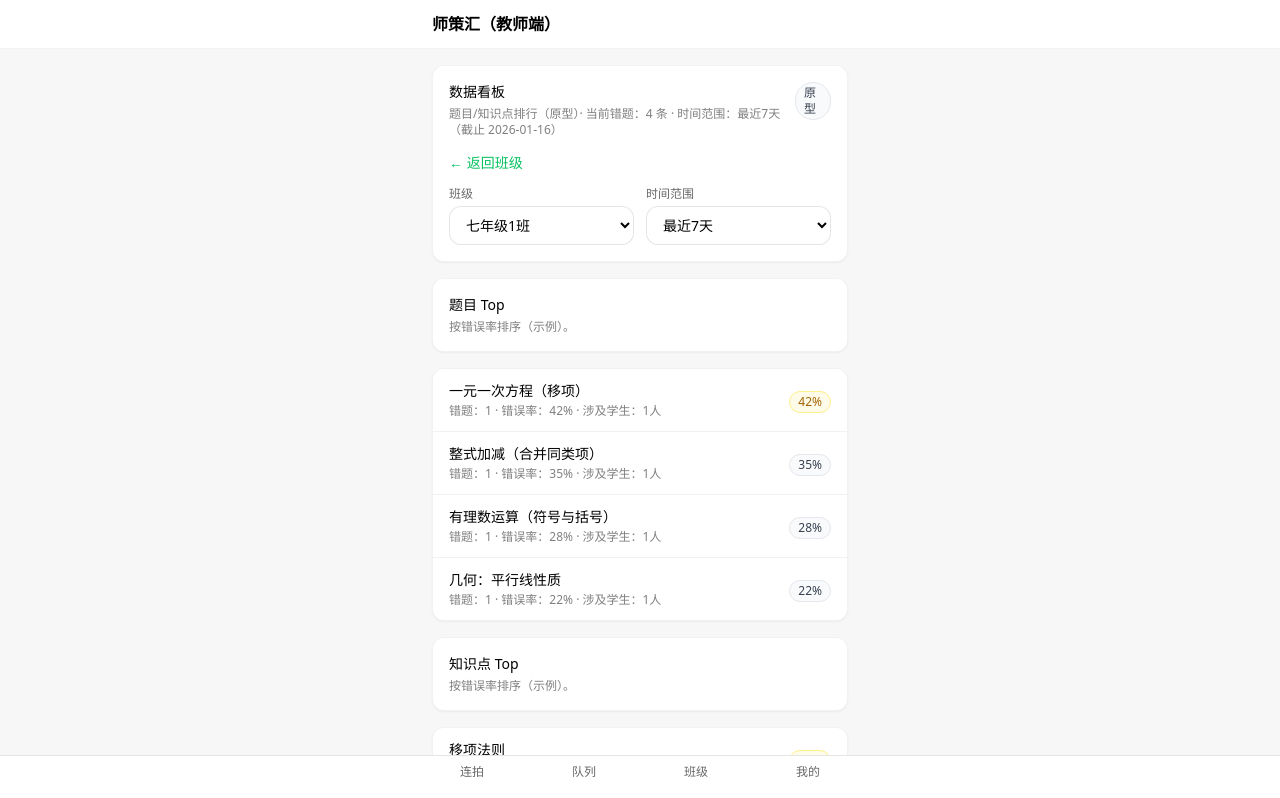
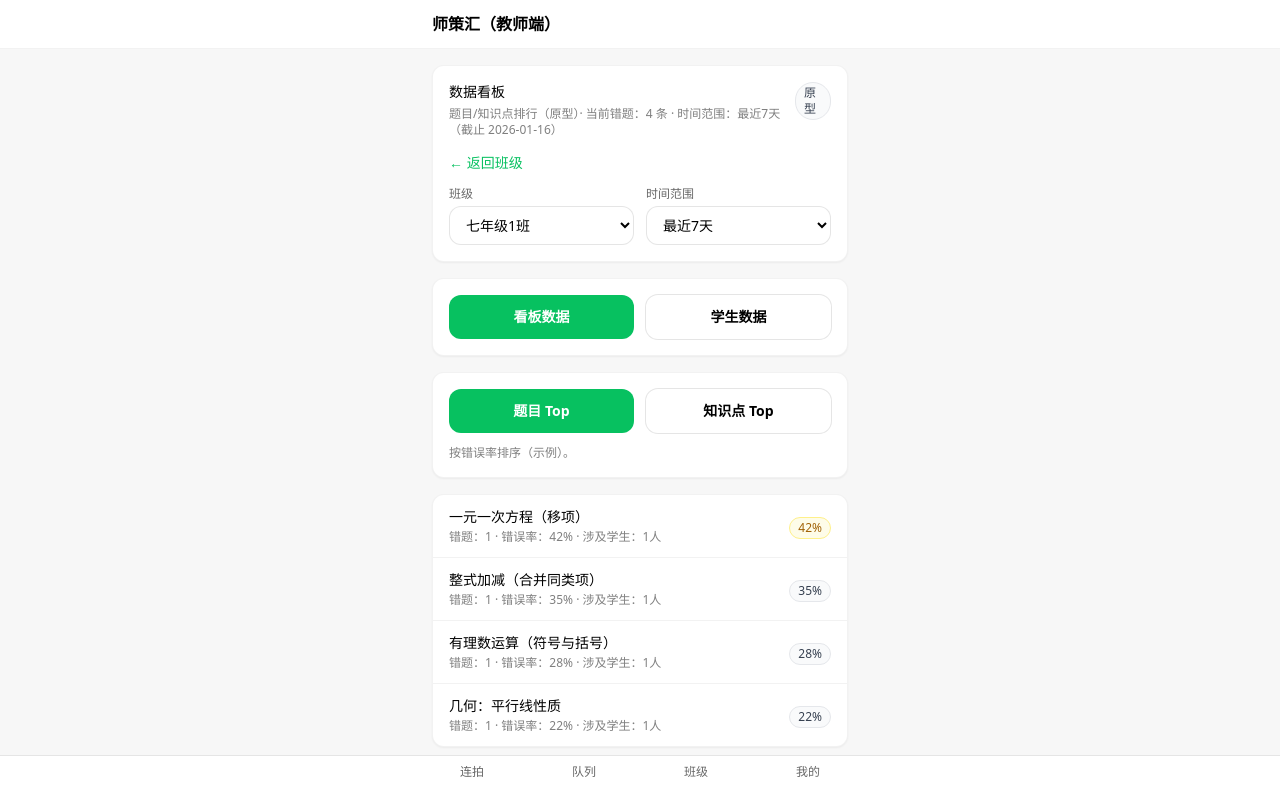
Before and after one commit to saas10010/shicehui, a Next.js app: page /mini/teacher/data in a window 1280 px wide. Shown: the top 798 px of the page. Built offline with nearby package versions, Linux system fonts and the light colour scheme.

Commit message:
调整数据看板

```diff
--- a/components/mini/teacher/data-dashboard-panel.tsx
+++ b/components/mini/teacher/data-dashboard-panel.tsx
@@ -8,10 +8,17 @@ import {
   getClasses,
   getStudentsByClassId,
   getWrongQuestionsByClass,
+  getWrongQuestionsByStudent,
 } from '@/lib/mock/queries'
 import type { WrongQuestion } from '@/lib/mock/types'
 
 type DateRangePreset = '7d' | '30d' | 'all' | 'custom'
+
+type MainTab = 'dashboard' | 'student'
+
+type DashboardTab = 'question' | 'knowledge'
+
+type StudentTab = 'timeline' | 'wrong' | 'weak'
 
 type RankRow = {
   key: string
@@ -165,9 +172,13 @@ export function MiniDataDashboardPanel({
     if (defaultClassId && classes.some((c) => c.id === defaultClassId)) return defaultClassId
     return classes[0]?.id ?? ''
   })
+  const [tab, setTab] = React.useState<MainTab>('dashboard')
+  const [dashboardTab, setDashboardTab] = React.useState<DashboardTab>('question')
   const [range, setRange] = React.useState<DateRangePreset>('7d')
   const [start, setStart] = React.useState('')
   const [end, setEnd] = React.useState('')
+  const [studentId, setStudentId] = React.useState('')
+  const [studentTab, setStudentTab] = React.useState<StudentTab>('timeline')
 
   const wrongAll = React.useMemo(() => {
     if (!classId) return []
@@ -182,6 +193,13 @@ export function MiniDataDashboardPanel({
     if (!classId) return []
     return getStudentsByClassId(classId)
   }, [classId])
+
+  React.useEffect(() => {
+    setStudentId((prev) => {
+      if (prev && students.some((s) => s.id === prev)) return prev
+      return students[0]?.id ?? ''
+    })
+  }, [students])
 
   const studentNameById = React.useMemo(() => {
     return students.reduce<Record<string, string>>((acc, s) => {
@@ -202,6 +220,27 @@ export function MiniDataDashboardPanel({
       .slice(0, 8)
   }, [studentNameById, wrong])
 
+  const selectedStudent = React.useMemo(() => {
+    if (!students.length) return null
+    return students.find((s) => s.id === studentId) ?? students[0] ?? null
+  }, [studentId, students])
+
+  const wrongByStudent = React.useMemo(() => {
+    if (!selectedStudent) return []
+    return getWrongQuestionsByStudent(selectedStudent.id)
+  }, [selectedStudent])
+
+  const weakPoints = React.useMemo(() => {
+    return Object.entries(
+      wrongByStudent.reduce<Record<string, number>>((acc, q) => {
+        acc[q.knowledgePoint] = (acc[q.knowledgePoint] ?? 0) + 1
+        return acc
+      }, {}),
+    )
+      .map(([knowledgePoint, count]) => ({ knowledgePoint, count }))
+      .sort((a, b) => b.count - a.count)
+  }, [wrongByStudent])
+
   if (!classes.length) {
     return (
       <WechatCard className="p-6 text-center">
@@ -209,6 +248,9 @@ export function MiniDataDashboardPanel({
       </WechatCard>
     )
   }
+
+  const tabBtn = (active: boolean) =>
+    `rounded-xl px-3 py-3 text-center text-sm font-semibold ${active ? 'bg-[#07c160] text-white' : 'bg-white text-black ring-1 ring-black/10 active:bg-black/5'}`
 
   return (
     <div className="space-y-4">
@@ -294,47 +336,52 @@ export function MiniDataDashboardPanel({
       </WechatCard>
 
       <WechatCard className="p-4">
-        <div className="text-sm font-medium text-black">题目 Top</div>
-        <div className="mt-1 text-xs text-black/50">按错误率排序（示例）。</div>
+        <div className="grid grid-cols-2 gap-3">
+          <button type="button" onClick={() => setTab('dashboard')} className={tabBtn(tab === 'dashboard')}>
+            看板数据
+          </button>
+          <button type="button" onClick={() => setTab('student')} className={tabBtn(tab === 'student')}>
+            学生数据
+          </button>
+        </div>
+      </WechatCard>
+
+      {tab === 'dashboard' ? (
+        <>
+          <WechatCard className="p-4">
+            <div className="grid grid-cols-2 gap-3">
+              <button
+                type="button"
+                onClick={() => setDashboardTab('question')}
+                className={tabBtn(dashboardTab === 'question')}
+              >
+                题目 Top
+              </button>
+              <button
+                type="button"
+                onClick={() => setDashboardTab('knowledge')}
+                className={tabBtn(dashboardTab === 'knowledge')}
+              >
+                知识点 Top
+              </button>
+            </div>
+            <div className="mt-3 text-xs text-black/50">按错误率排序（示例）。</div>
           </WechatCard>
 
           <WechatCard>
-        {questionRanks.map((r, idx) => (
+            {(dashboardTab === 'question' ? questionRanks : knowledgeRanks).map((r, idx, arr) => (
               <React.Fragment key={r.key}>
                 <WechatCell
                   title={r.title}
                   description={`错题：${r.wrongCount} · 错误率：${percentLabel(r.errorRate)} · 涉及学生：${r.students.length}人`}
                   right={<WechatTag tone={r.errorRate >= 0.4 ? 'warning' : 'default'}>{percentLabel(r.errorRate)}</WechatTag>}
                 />
-            {idx === questionRanks.length - 1 ? null : <WechatDivider />}
+                {idx === arr.length - 1 ? null : <WechatDivider />}
               </React.Fragment>
             ))}
-        {!questionRanks.length ? (
+            {!(dashboardTab === 'question' ? questionRanks : knowledgeRanks).length ? (
               <div className="px-4 py-10 text-center text-sm text-black/50">
-            暂无题目排行数据
-          </div>
-        ) : null}
-      </WechatCard>
-
-      <WechatCard className="p-4">
-        <div className="text-sm font-medium text-black">知识点 Top</div>
-        <div className="mt-1 text-xs text-black/50">按错误率排序（示例）。</div>
-      </WechatCard>
-
-      <WechatCard>
-        {knowledgeRanks.map((r, idx) => (
-          <React.Fragment key={r.key}>
-            <WechatCell
-              title={r.title}
-              description={`错题：${r.wrongCount} · 错误率：${percentLabel(r.errorRate)} · 涉及学生：${r.students.length}人`}
-              right={<WechatTag tone={r.errorRate >= 0.4 ? 'warning' : 'default'}>{percentLabel(r.errorRate)}</WechatTag>}
-            />
-            {idx === knowledgeRanks.length - 1 ? null : <WechatDivider />}
-          </React.Fragment>
-        ))}
-        {!knowledgeRanks.length ? (
-          <div className="px-4 py-10 text-center text-sm text-black/50">
-            暂无知识点排行数据
+                {dashboardTab === 'question' ? '暂无题目排行数据' : '暂无知识点排行数据'}
               </div>
             ) : null}
           </WechatCard>
@@ -349,6 +396,139 @@ export function MiniDataDashboardPanel({
               </span>
             </div>
           </WechatCard>
+        </>
+      ) : null}
+
+      {tab === 'student' ? (
+        <>
+          <WechatCard className="p-4">
+            <div className="text-sm font-medium text-black">学生数据（原型）</div>
+            <div className="mt-1 text-xs text-black/50">选择学生后，可查看时间轴、错题与薄弱点。</div>
+
+            <div className="mt-3 grid grid-cols-2 gap-3">
+              <div className="space-y-1">
+                <div className="text-xs text-black/60">学生</div>
+                <select
+                  value={studentId}
+                  onChange={(e) => setStudentId(e.target.value)}
+                  className="w-full rounded-xl border border-black/10 bg-white px-3 py-2 text-sm text-black outline-none focus:ring-2 focus:ring-[#07c160]/20"
+                >
+                  {students.map((s) => (
+                    <option key={s.id} value={s.id}>
+                      {s.name}
+                    </option>
+                  ))}
+                </select>
+              </div>
+              <div className="space-y-1">
+                <div className="text-xs text-black/60">快捷入口</div>
+                <Link
+                  href={
+                    selectedStudent
+                      ? `/mini/teacher/students/${encodeURIComponent(selectedStudent.id)}?classId=${encodeURIComponent(classId)}`
+                      : '#'
+                  }
+                  className="block w-full rounded-xl border border-black/10 bg-white px-3 py-2 text-center text-sm text-[#07c160] active:bg-black/5"
+                >
+                  查看学生档案 →
+                </Link>
+              </div>
+            </div>
+          </WechatCard>
+
+          <WechatCard className="p-4">
+            <div className="grid grid-cols-3 gap-3">
+              <button
+                type="button"
+                onClick={() => setStudentTab('timeline')}
+                className={tabBtn(studentTab === 'timeline')}
+              >
+                时间轴
+              </button>
+              <button type="button" onClick={() => setStudentTab('wrong')} className={tabBtn(studentTab === 'wrong')}>
+                错题（{wrongByStudent.length}）
+              </button>
+              <button type="button" onClick={() => setStudentTab('weak')} className={tabBtn(studentTab === 'weak')}>
+                薄弱点
+              </button>
+            </div>
+          </WechatCard>
+
+          {students.length > 0 && selectedStudent ? null : (
+            <WechatCard className="p-6 text-center">
+              <div className="text-sm text-black/50">暂无学生数据</div>
+            </WechatCard>
+          )}
+
+          {studentTab === 'timeline' && selectedStudent ? (
+            <WechatCard className="p-4 space-y-3">
+              <div className="text-sm font-medium text-black">时间轴（原型）</div>
+              <div className="text-xs text-black/50">
+                按批次/日期聚合展示批改与错题沉淀（原型用错题时间替代完整批次记录）。
+              </div>
+              <div className="space-y-2">
+                {wrongByStudent.map((q) => (
+                  <div key={q.id} className="rounded-xl border border-black/10 bg-white p-3">
+                    <div className="text-sm font-medium text-black">{q.title}</div>
+                    <div className="mt-1 text-xs text-black/50">
+                      {q.createdAt} · 知识点：{q.knowledgePoint} · 批次：{q.batchId}
+                    </div>
+                  </div>
+                ))}
+                {!wrongByStudent.length ? (
+                  <div className="py-10 text-center text-sm text-black/50">
+                    暂无错题记录
+                  </div>
+                ) : null}
+              </div>
+            </WechatCard>
+          ) : null}
+
+          {studentTab === 'wrong' && selectedStudent ? (
+            <WechatCard className="p-4 space-y-3">
+              <div className="text-sm font-medium text-black">错题列表</div>
+              <div className="text-xs text-black/50">包含题目、时间、批次、知识点标签等字段（原型）。</div>
+              <div className="space-y-2">
+                {wrongByStudent.map((q, idx) => (
+                  <div key={q.id}>
+                    <WechatCell
+                      title={q.title}
+                      description={`知识点：${q.knowledgePoint} · 批次：${q.batchId} · ${q.createdAt}`}
+                      right={<WechatTag tone="default">已完成</WechatTag>}
+                    />
+                    {idx === wrongByStudent.length - 1 ? null : <WechatDivider />}
+                  </div>
+                ))}
+                {!wrongByStudent.length ? (
+                  <div className="py-10 text-center text-sm text-black/50">
+                    暂无错题
+                  </div>
+                ) : null}
+              </div>
+            </WechatCard>
+          ) : null}
+
+          {studentTab === 'weak' && selectedStudent ? (
+            <WechatCard className="p-4 space-y-3">
+              <div className="text-sm font-medium text-black">薄弱点概览</div>
+              <div className="text-xs text-black/50">按知识点聚合，按错误数量排序（原型）。</div>
+              <div className="space-y-2">
+                {weakPoints.map((w) => (
+                  <div key={w.knowledgePoint} className="rounded-xl border border-black/10 bg-white p-3">
+                    <div className="text-sm font-medium text-black">{w.knowledgePoint}</div>
+                    <div className="mt-1 text-xs text-black/50">错误次数：{w.count}</div>
+                  </div>
+                ))}
+                {!weakPoints.length ? (
+                  <div className="py-10 text-center text-sm text-black/50">
+                    暂无薄弱点数据
+                  </div>
+                ) : null}
+              </div>
+            </WechatCard>
+          ) : null}
+        </>
+      ) : null}
     </div>
   )
 }
```
Also changed, not shown: .serena/memories/shicehui-mini-teacher-data-dashboard-student-tabs-20260118.md (added). Lines whose indentation alone changed are shown as unchanged.
